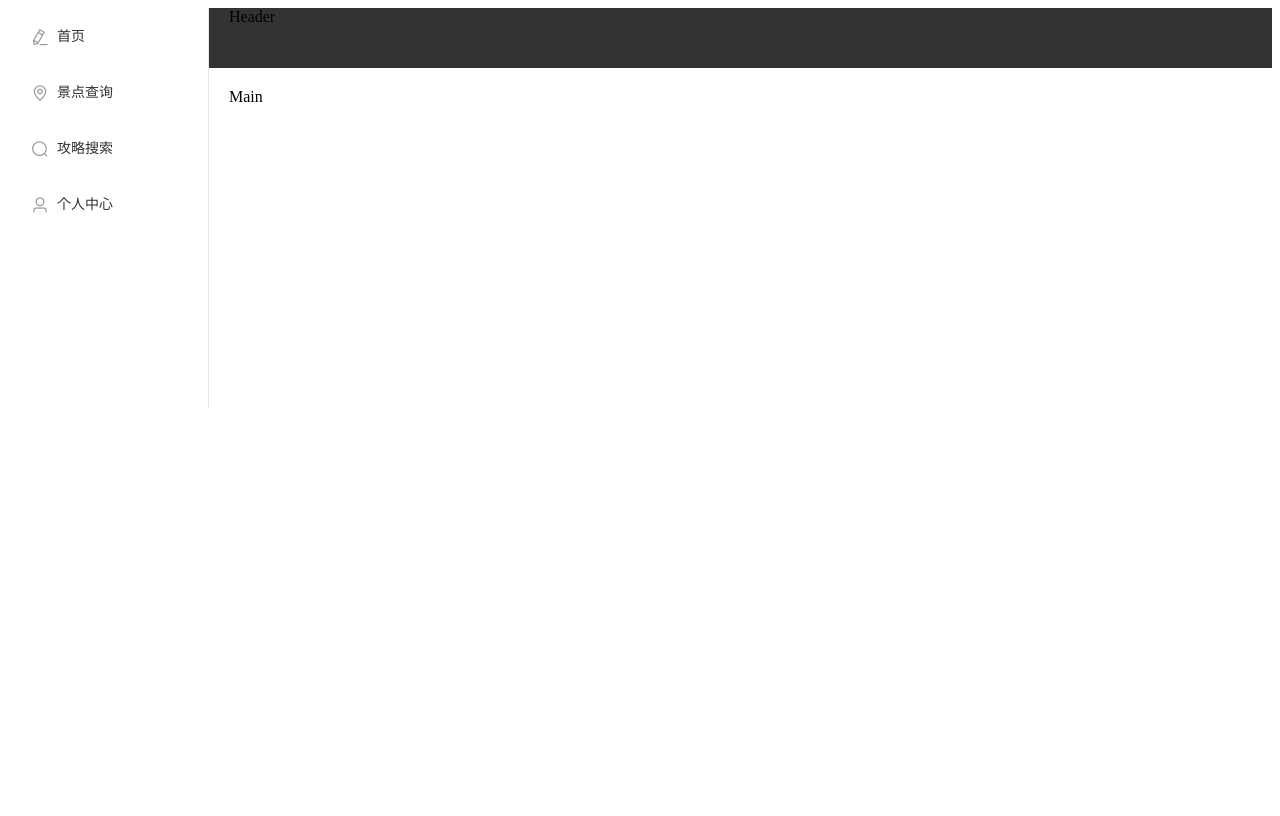
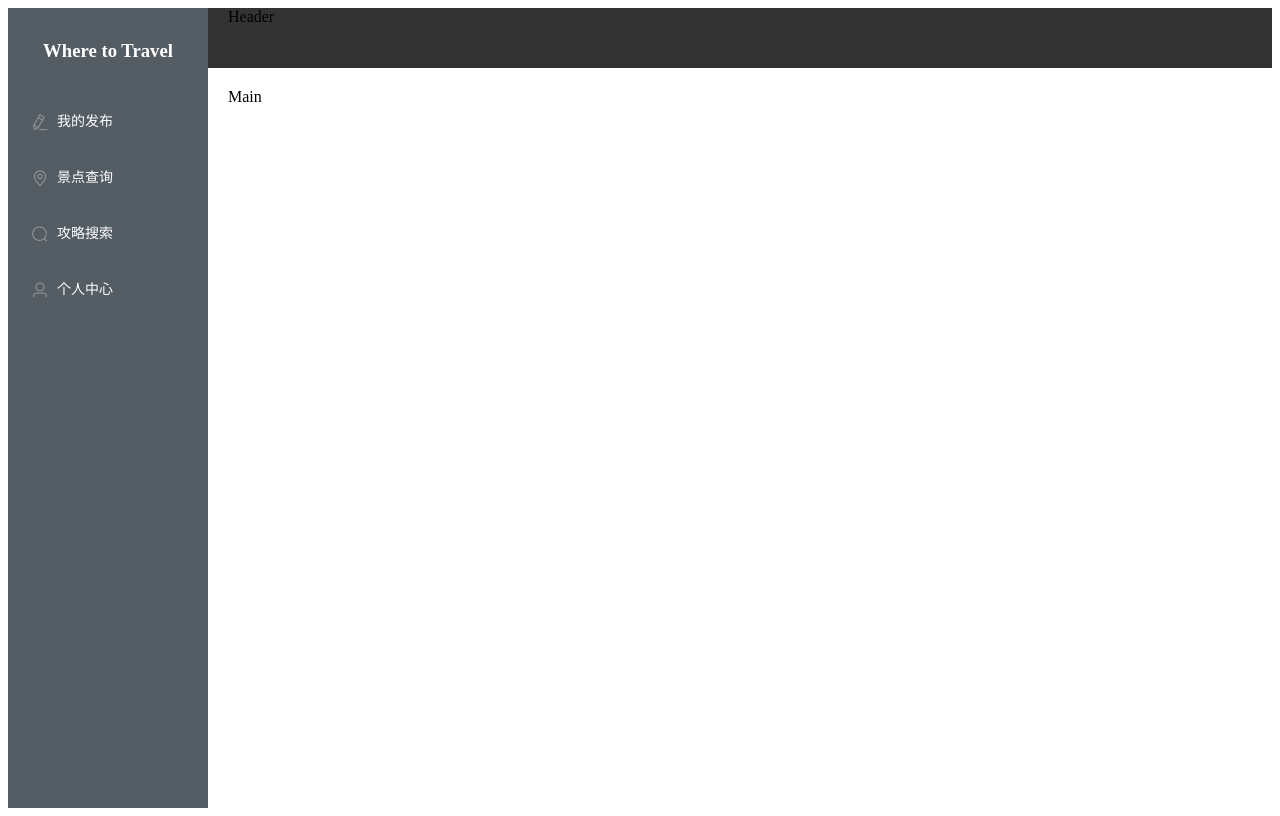
Before and after one commit to leyoung927/travel, a Vue app: page / in a window 1280 px wide. Built offline with nearby package versions, Linux system fonts and the light colour scheme.

Commit message:
第二次提交

```diff
--- a/src/components/CommonAside.vue
+++ b/src/components/CommonAside.vue
@@ -1,5 +1,8 @@
 <template>
-  <el-menu default-active="1-4-1" class="el-menu-vertical-demo" @open="handleOpen" @close="handleClose" :collapse="isCollapse">
+  <el-menu default-active="1-4-1" class="el-menu-vertical-demo" background-color="#545c64" text-color="#fff" active-text-color="#ffd04b" @open="handleOpen" @close="handleClose" :collapse="isCollapse">
+    <h3>
+      Where to Travel
+    </h3>
     <el-menu-item v-for="item in noChildren" index="item.path" :key="item.path">
       <i :class="'el-icon-' + item.icon"></i>
       <span slot="title">{{ item.label }}</span>
@@ -10,11 +13,21 @@
 
 </template>
 
-<style>
+<style lang="less" scoped>
 .el-menu-vertical-demo:not(.el-menu--collapse) {
   width: 200px;
   min-height: 400px;
 }
+.el-menu{
+  height: 100%;
+  border: none;
+  h3{
+    color: #fff;
+    text-align:center;
+    line-height: 48px;
+  }
+}
+
 </style>
 
 <script>
@@ -26,7 +39,7 @@ export default {
         {
           path:'/notice',
           name:'notice',
-          label:'首页',
+          label:'我的发布',
           icon:'edit',
           url:'MyNotice/MyNotice'
         },
--- a/src/router/index.js
+++ b/src/router/index.js
@@ -1,14 +1,30 @@
 import Vue from 'vue'
 import VueRouter from 'vue-router'
-import Home from "@/views/HomeCom.vue"
+import notice from "@/views/notice.vue"
+
+import site from "@/views/site.vue";
+import user from "@/views/user.vue";
+import strategy from "@/views/strategy.vue";
 
 Vue.use(VueRouter)
 
 const routes = [
     {
         path:'/',
-        name:'Home',
-        component: Home
+        name:'notice',
+        component:notice
+    },{
+        path:'/strategy',
+        name:'strategy',
+        component:strategy
+    },{
+        path:'/site',
+        name:'site',
+        component:site
+    },{
+        path:'/user',
+        name:'user',
+        component:user
     }
 ]
 const router = new VueRouter(
--- a/src/views/HomeCom.vue
+++ b/src/views/notice.vue
@@ -1,9 +1,8 @@
 <template>
-<div>
+<div style="height: 100%">
   <el-container style="height: 100%">
-    <el-aside width="auto">
+    <el-aside width="auto" style="height: 100%">
       <common-aside>
-
       </common-aside>
     </el-aside>
     <el-container>
@@ -17,7 +16,7 @@
 <script>
 import CommonAside  from "@/components/CommonAside";
 export default {
-  name:'HomeCom',
+  name:'MyNotice',
   components:{
     CommonAside,
   },
--- /dev/null
+++ b/src/views/site.vue
@@ -0,0 +1,20 @@
+<template>
+<div>
+  <common-aside>
+  </common-aside>
+</div>
+</template>
+
+<script>
+import CommonAside  from "@/components/CommonAside";
+export default {
+  name: "SiteSearch",
+  components:{
+    CommonAside,
+  },
+}
+</script>
+
+<style scoped>
+
+</style>
--- /dev/null
+++ b/src/views/strategy.vue
@@ -0,0 +1,20 @@
+<template>
+<div>
+  <common-aside>
+  </common-aside>
+</div>
+</template>
+
+<script>
+import CommonAside  from "@/components/CommonAside";
+export default {
+  name: 'StrategySearch',
+  components:{
+    CommonAside,
+  },
+}
+</script>
+
+<style scoped>
+
+</style>
--- /dev/null
+++ b/src/views/user.vue
@@ -0,0 +1,20 @@
+<template>
+<div>
+  <common-aside>
+  </common-aside>
+</div>
+</template>
+
+<script>
+import CommonAside  from "@/components/CommonAside";
+export default {
+  name: "PersonalCenter",
+  components:{
+    CommonAside,
+  },
+}
+</script>
+
+<style scoped>
+
+</style>
```
Also changed, not shown: src/components/CommonHeader.vue (added, +13 -0 lines).
